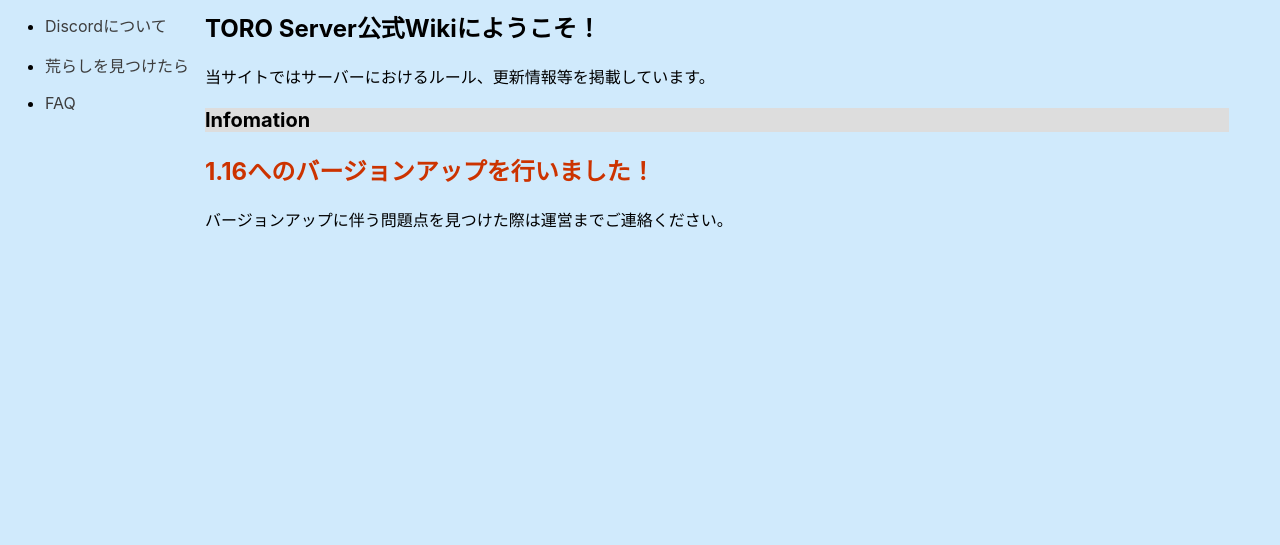
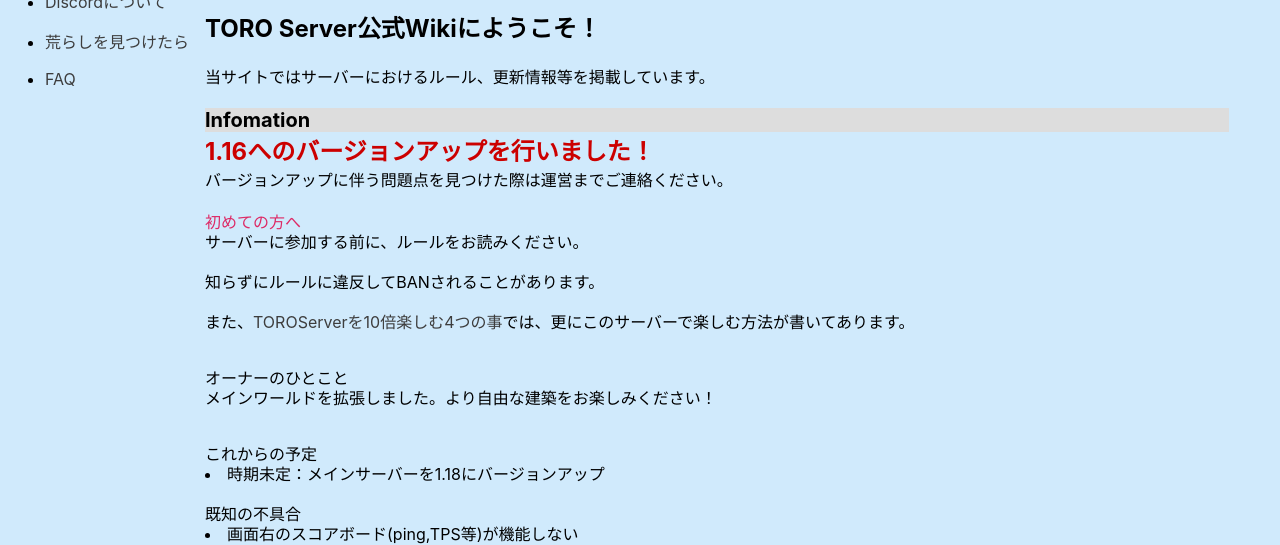
Before and after one commit to punipuni-3730/new, a plain HTML site: page index.html in a window 1280 px wide. Shown: the part 354-899 px from the top of the page. Before the commit the page ends 800 px from the top, so only its background shows below. Drawn offline with Linux system fonts and the light colour scheme.

Commit message:
Update index.html

```diff
--- a/index.html
+++ b/index.html
@@ -20,7 +20,7 @@
         </div>
         <article>
             <div class="leftmenu">
-                <p style="font-size: 20px; font-weight: bold; color: rgb(165, 0, 0); margin;0px;margin-left:20px;">Menu</p>
+                <p style="font-size: 20px; font-weight: bold; color: rgb(165, 0, 0); margin:0px;margin-left:20px;">Menu</p>
                 <ul id="leftmenu1">
                     <li><a href="index.html"><p>トップページ</p></a></li>
                     <li><a href="https://seesaawiki.jp/toro_server/d/TORO%20Server%a4%c8%a4%cf%a1%a9"><p>TORO Serverとは?</p></a></li>
@@ -46,7 +46,45 @@
                 <div class="newtitle">
                     <p>Infomation</p>
                 </div>
-                <h2 style="text-align:left;color:#cc3300;font-weight: bold;">1.16へのバージョンアップを行いました！</h2>
-                <p>バージョンアップに伴う問題点を見つけた際は運営までご連絡ください。</p>
+                <h2 style="text-align:left;color:#cc0000;font-weight: bold;margin-top: -20px;">1.16へのバージョンアップを行いました！</h2>
+                <p style="margin-bottom: 2px;margin-top: -20px;">バージョンアップに伴う問題点を見つけた際は運営までご連絡ください。</p>
+                <article>
+                <div class="nexttitle-bar">
+                    <br></br>
+                </div>
+                <div class="nexttitle-text" style="color: rgb(221, 42, 102);">
+                    <p>初めての方へ</p>
+                </div>
+                </article>
+                <p style="margin-top:-20px;">サーバーに参加する前に、<span>ルール</span>をお読みください。</p>
+                <P>知らずにルールに違反してBANされることがあります。</P>
+                <p>また、<a href="https://seesaawiki.jp/toro_server/d/TOROServer%a4%f210%c7%dc%b3%da%a4%b7%a4%e04%a4%c4%a4%ce%bb%f6"><span>TOROServerを10倍楽しむ4つの事</span></a>では、更にこのサーバーで楽しむ方法が書いてあります。</p>
+                <article>
+                    <div class="nexttitle-bar">
+                        <br></br>
+                    </div>
+                    <div class="nexttitle-text">
+                        <p>オーナーのひとこと</p>
+                    </div>
+                </article>
+                <p style="margin-top:-20px;">メインワールドを拡張しました。より自由な建築をお楽しみください！</p>
+                <article>
+                    <div class="nexttitle-bar">
+                        <br></br>
+                    </div>
+                    <div class="nexttitle-text">
+                        <p>これからの予定</p>
+                    </div>
+                </article>
+                <li style="margin-top:-20px;">時期未定：メインサーバーを1.18にバージョンアップ</li>
+                <article>
+                    <div class="nexttitle-bar">
+                        <br></br>
+                    </div>
+                    <div class="nexttitle-text">
+                        <p>既知の不具合</p>
+                    </div>
+                </article>
+                <li style="margin-top:-20px;">画面右のスコアボード(ping,TPS等)が機能しない</li>
             </div>
         </article>
```
